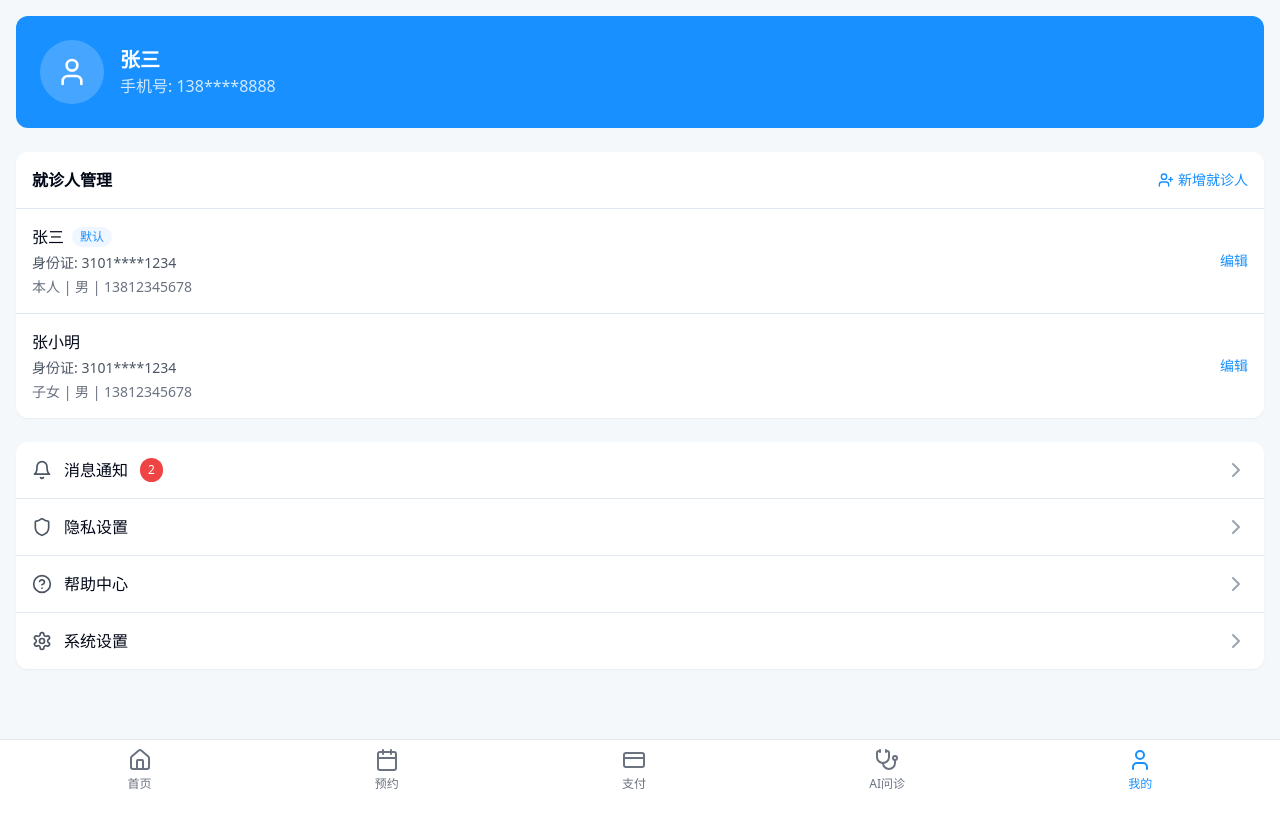
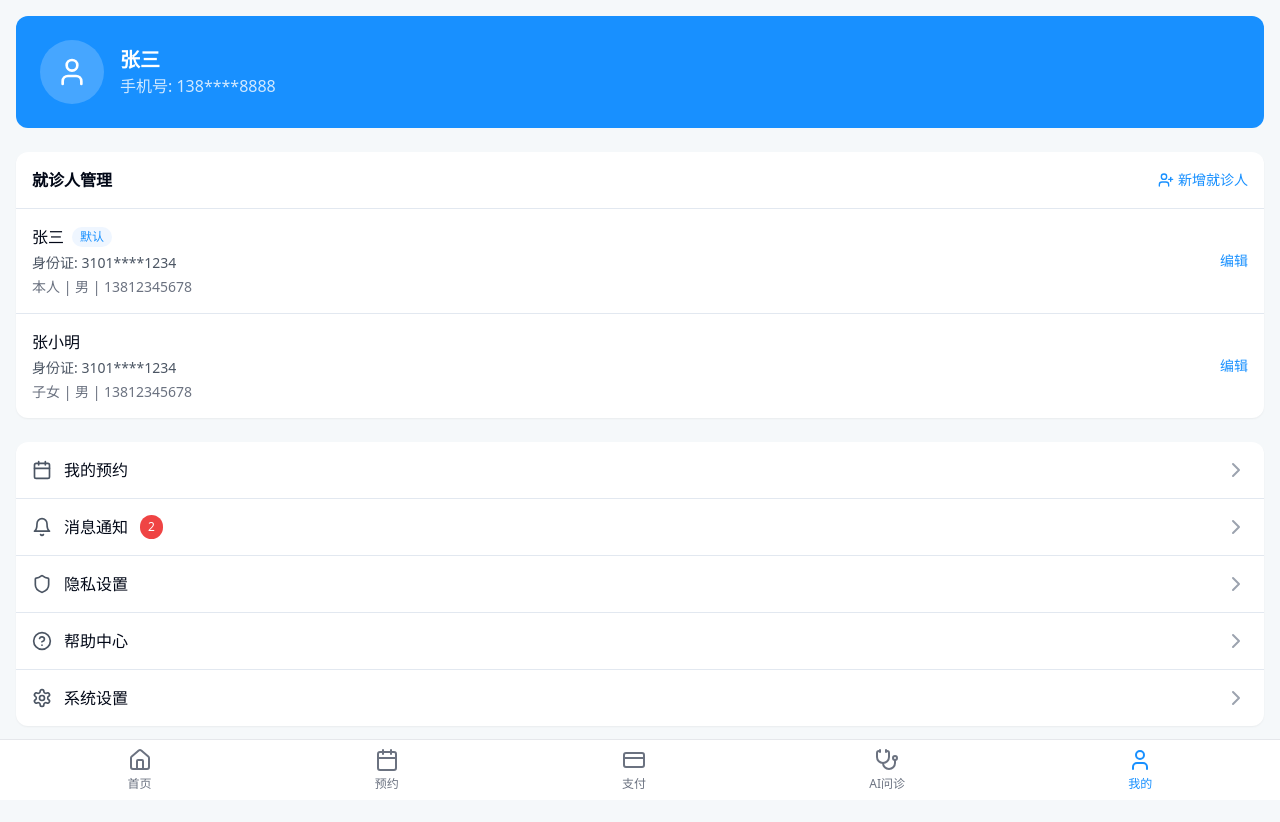
Before and after one commit to helel1905/medica-smart-scheduler, a React (Vite) app: page /profile in a window 1280 px wide. Before the commit the page ends 800 px from the top, so only its background shows below. Built offline with nearby package versions, Linux system fonts and the light colour scheme.

Commit message:
Add "My Appointments" menu item
Adds a new "My Appointments" menu item to the profile page, which navigates the user to a page displaying their appointment history.

```diff
--- a/src/pages/Profile.tsx
+++ b/src/pages/Profile.tsx
@@ -1,8 +1,7 @@
-
 import { useState } from "react";
 import { useNavigate } from "react-router-dom";
 import Layout from "@/components/Layout";
-import { User, ChevronRight, Bell, Shield, HelpCircle, Settings, UserPlus } from "lucide-react";
+import { User, ChevronRight, Bell, Shield, HelpCircle, Settings, UserPlus, Calendar } from "lucide-react";
 
 interface Patient {
   id: string;
@@ -42,6 +41,7 @@ const mockPatients: Patient[] = [
 ];
 
 const menuItems = [
+  { icon: Calendar, label: "我的预约", path: "/appointments" },
   { icon: Bell, label: "消息通知", badge: 2 },
   { icon: Shield, label: "隐私设置" },
   { icon: HelpCircle, label: "帮助中心" },
@@ -58,6 +58,12 @@ const Profile = () => {
 
   const handleAdd = () => {
     navigate("/profile/patient-edit");
+  };
+
+  const handleMenuClick = (path?: string) => {
+    if (path) {
+      navigate(path);
+    }
   };
 
   return (
@@ -123,7 +129,8 @@ const Profile = () => {
             return (
               <div
                 key={index}
-                className="flex items-center justify-between p-4 border-b last:border-b-0"
+                className="flex items-center justify-between p-4 border-b last:border-b-0 cursor-pointer active:bg-gray-50"
+                onClick={() => handleMenuClick(item.path)}
               >
                 <div className="flex items-center gap-3">
                   <Icon className="w-5 h-5 text-gray-600" />
```
